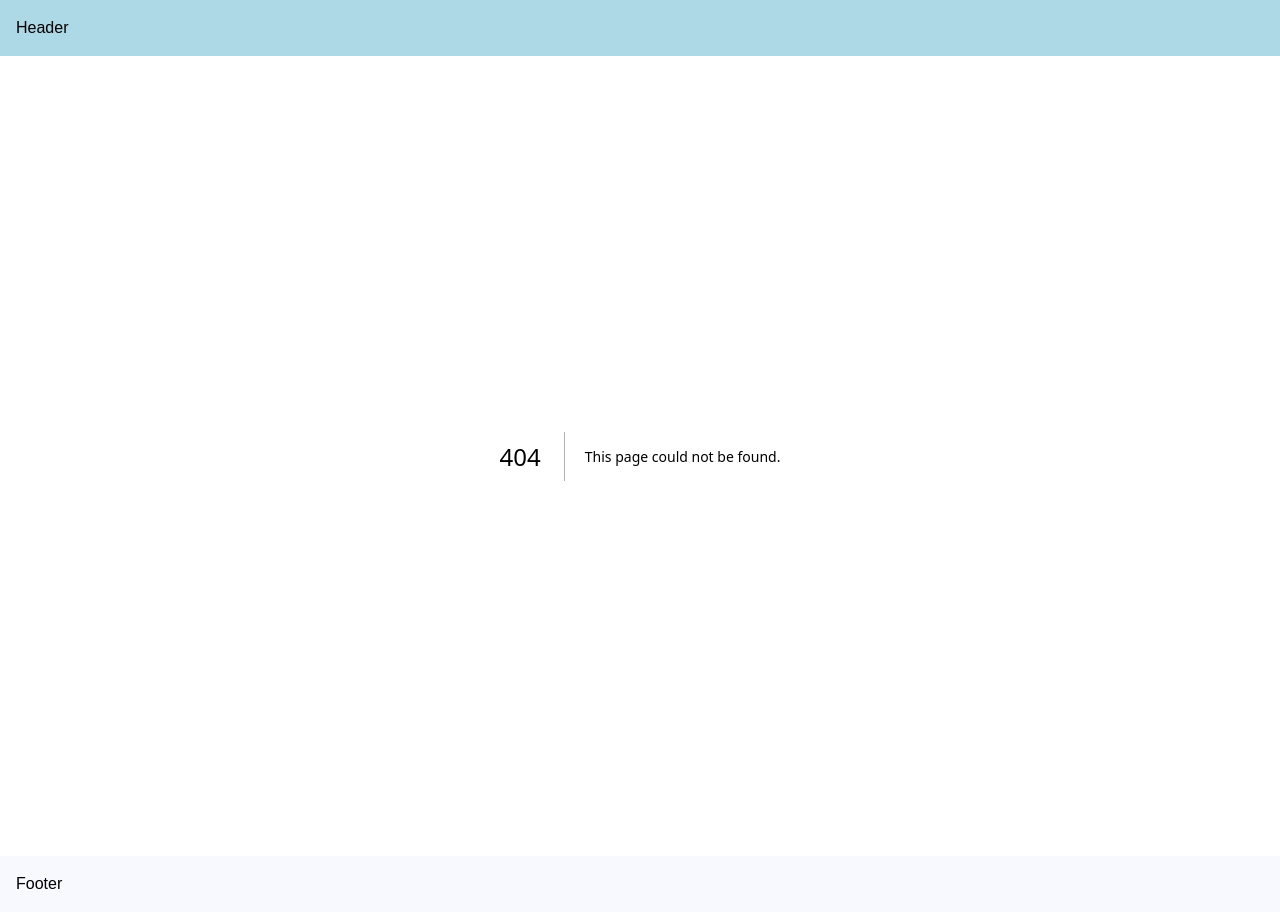
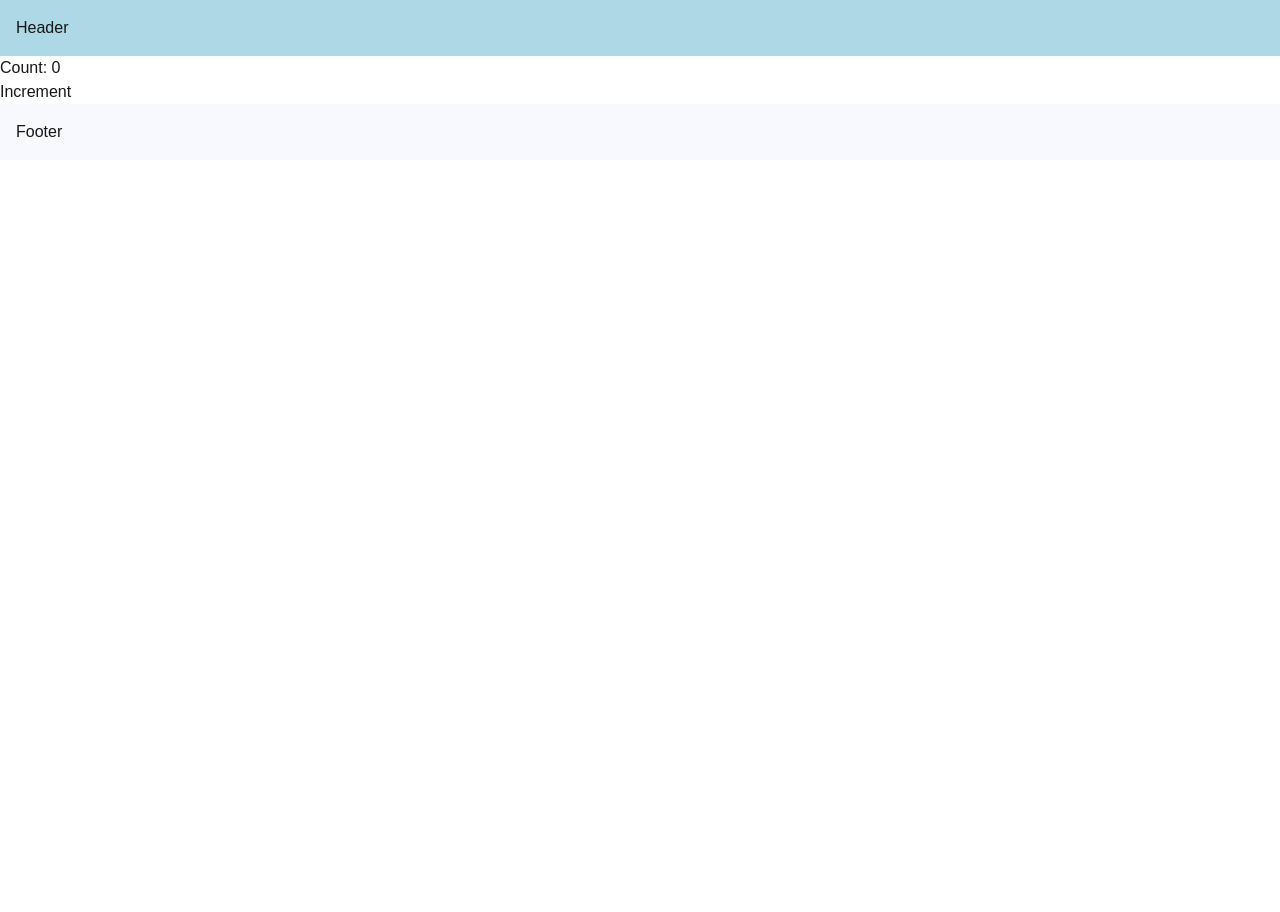
Before and after one commit to teja-afk/nextjs-practise, a Next.js app: page /counter in a window 1280 px wide. Before the commit this address had no page. After the commit the page ends 800 px from the top, so only its background shows below. Built offline with nearby package versions, Linux system fonts and the light colour scheme.

Commit message:
add: routing metadata

```diff
--- a/app/about/page.tsx
+++ b/app/about/page.tsx
@@ -1,4 +1,6 @@
-import Image from "next/image";
+export const metadata = {
+  title: "About Page",
+}
 
 export default function Home() {
   return (
--- /dev/null
+++ b/app/counter/counter.tsx
@@ -0,0 +1,14 @@
+"use client";
+
+import { useState } from "react";
+
+
+export const Counter = () => {
+    const [count, setCount] = useState(0);
+    return (
+        <div>
+            <p>Count: {count}</p>
+            <button onClick={()=>setCount(count+1)}>Increment</button>
+        </div>
+    )
+}
--- /dev/null
+++ b/app/counter/page.tsx
@@ -0,0 +1,9 @@
+import { Counter } from "./counter";
+
+export const metadata = {
+    title: "Counter",
+};
+
+export default function CounterPage() {
+  return <Counter/>
+}
--- a/app/products/[productId]/page.tsx
+++ b/app/products/[productId]/page.tsx
@@ -1,8 +1,21 @@
-export default async function ProductDetails({
-  params,
-}: {
+import { Metadata } from "next";
+
+type Props = {
   params: Promise<{ productId: string }>;
-}) {
+};
+
+const generateMetadata = async ({ params }: Props): Promise<Metadata> => {
+  const id = (await params).productId;
+  const title = await new Promise((resolve) =>
+    setTimeout(() => resolve(`iPhone ${id}`), 100),
+  );
+  return {
+    title: `Product ${title}`,
+    description: `Details about Product ${id}`,
+  };
+};
+
+export default async function ProductDetails({ params }: Props) {
   const productId = (await params).productId;
   return <h1>Details about Product {productId}</h1>;
 }
```
